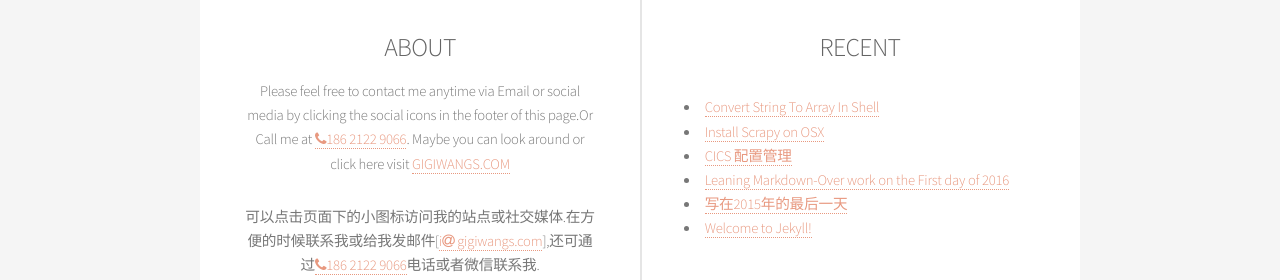
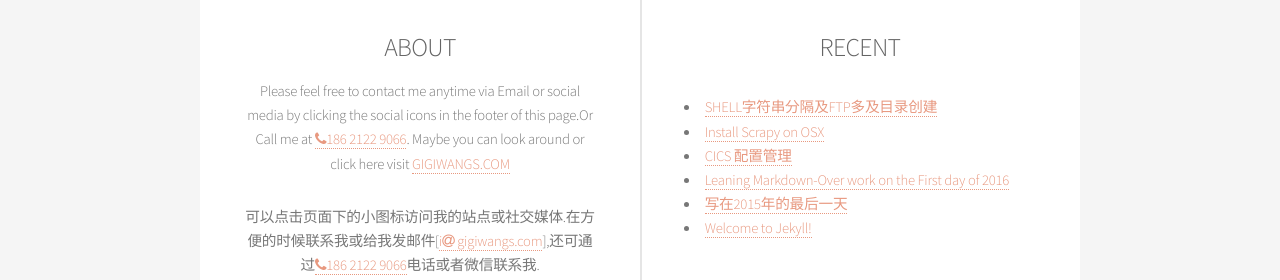
Before and after one commit to iocoo/iocoo.github.io, a Jekyll site: the page built from index.html, in a window 1280 px wide. Shown: the part 495-775 px from the top of the page. Built offline with Jekyll 4.4.1, drawn with Linux system fonts in a browser that asks for light colours; the list of posts is cut into pages by our own code; comment, search, counter and statistics services are not loaded.

Commit message:
add post

```diff
--- a/_posts/2016-02-01-convert-string-to-array-in-shell.md
+++ b/_posts/2016-02-01-convert-string-to-array-in-shell.md
@@ -1,3 +1,11 @@
+---
+layout: post
+title: SHELL字符串分隔及FTP多及目录创建
+date: 2016-02-01 05:18:00 +0800
+cacategory: Tech
+author: GIGI WANG
+tags: shell
+---
 废话不说，直接上代码：
 方案一：
 <pre>
```
